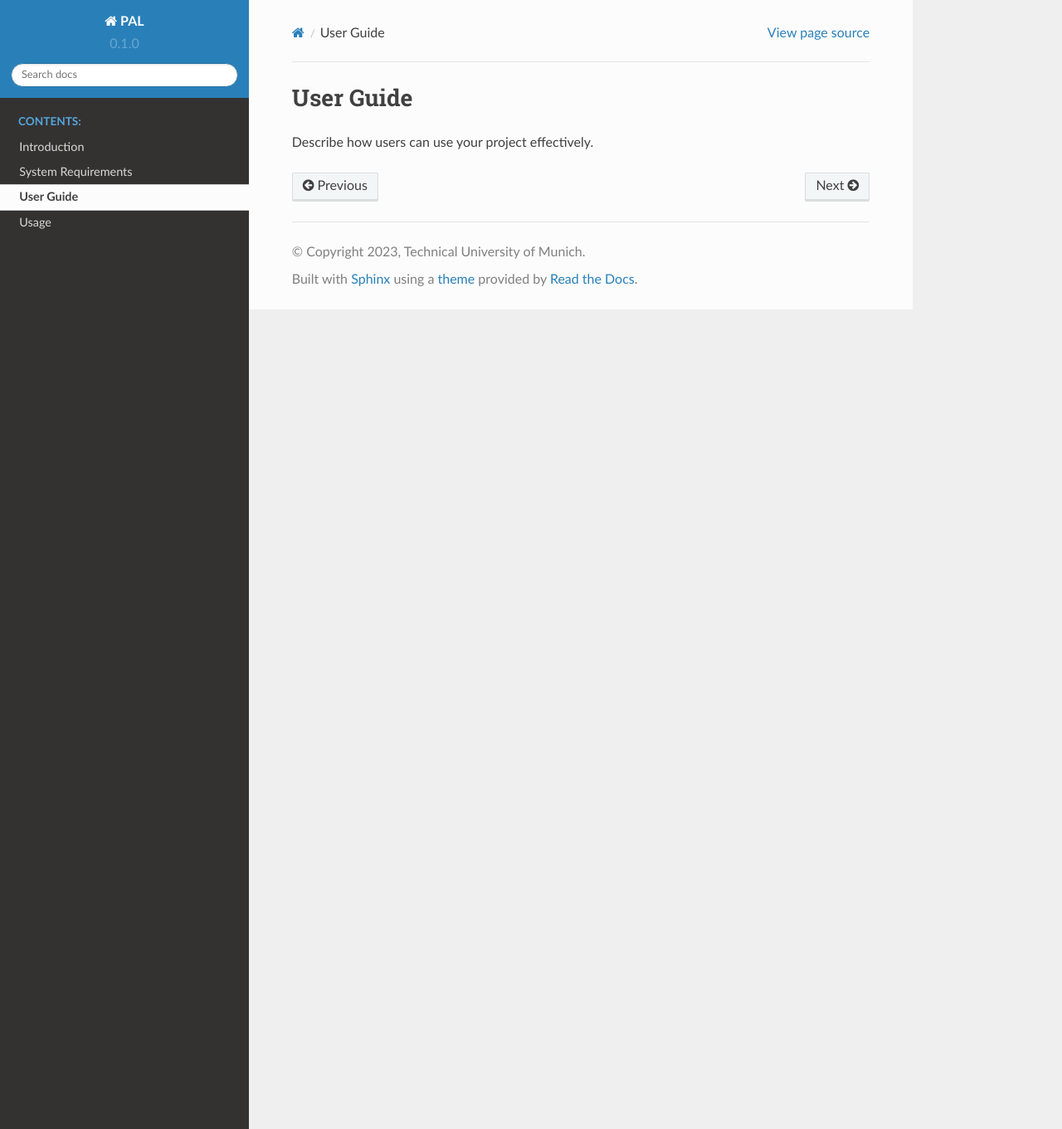
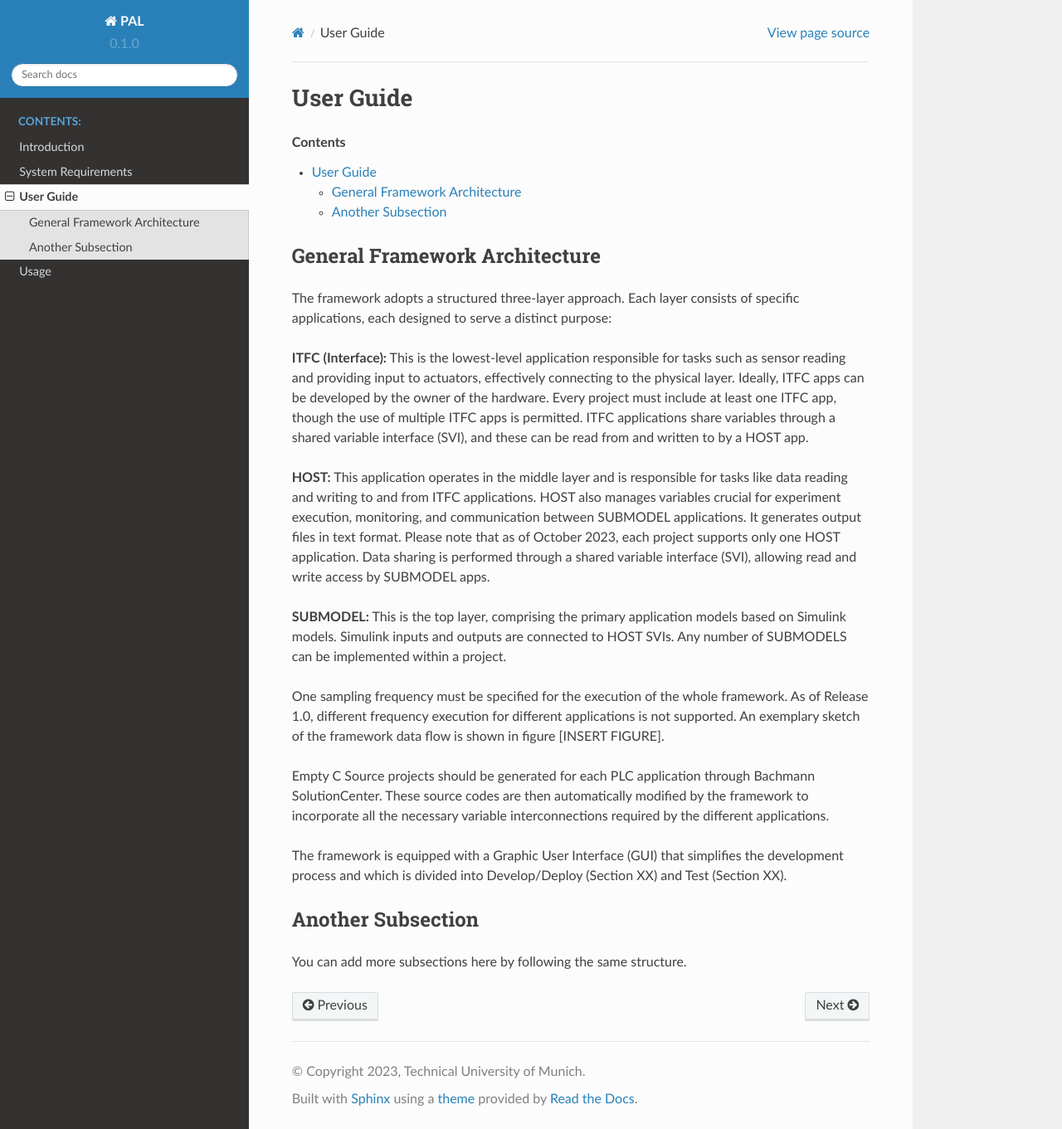
Before and after one commit to TUMLWE/PAL, a Sphinx documentation site: the page built from docs/source/user_guide.rst, in a window 1280 px wide and 1361 px high. Shown: the whole window at 83% size. Built offline with Sphinx 7.4.7 and the Read the Docs theme 2.0.0, drawn with Linux system fonts in a browser that asks for light colours.

Commit message:
update docs

```diff
--- a/docs/source/user_guide.rst
+++ b/docs/source/user_guide.rst
@@ -1,4 +1,29 @@
 User Guide
-=================
+===========
 
-Describe how users can use your project effectively.
+.. contents::
+
+General Framework Architecture
+------------------------------
+
+The framework adopts a structured three-layer approach. Each layer consists of specific applications, each designed to serve a distinct purpose:
+
+**ITFC (Interface):**
+This is the lowest-level application responsible for tasks such as sensor reading and providing input to actuators, effectively connecting to the physical layer. Ideally, ITFC apps can be developed by the owner of the hardware. Every project must include at least one ITFC app, though the use of multiple ITFC apps is permitted. ITFC applications share variables through a shared variable interface (SVI), and these can be read from and written to by a HOST app.
+
+**HOST:**
+This application operates in the middle layer and is responsible for tasks like data reading and writing to and from ITFC applications. HOST also manages variables crucial for experiment execution, monitoring, and communication between SUBMODEL applications. It generates output files in text format. Please note that as of October 2023, each project supports only one HOST application. Data sharing is performed through a shared variable interface (SVI), allowing read and write access by SUBMODEL apps.
+
+**SUBMODEL:**
+This is the top layer, comprising the primary application models based on Simulink models. Simulink inputs and outputs are connected to HOST SVIs. Any number of SUBMODELS can be implemented within a project.
+
+One sampling frequency must be specified for the execution of the whole framework. As of Release 1.0, different frequency execution for different applications is not supported. An exemplary sketch of the framework data flow is shown in figure [INSERT FIGURE].
+
+Empty C Source projects should be generated for each PLC application through Bachmann SolutionCenter. These source codes are then automatically modified by the framework to incorporate all the necessary variable interconnections required by the different applications.
+
+The framework is equipped with a Graphic User Interface (GUI) that simplifies the development process and which is divided into Develop/Deploy (Section XX) and Test (Section XX).
+
+Another Subsection
+------------------
+
+You can add more subsections here by following the same structure.
```
